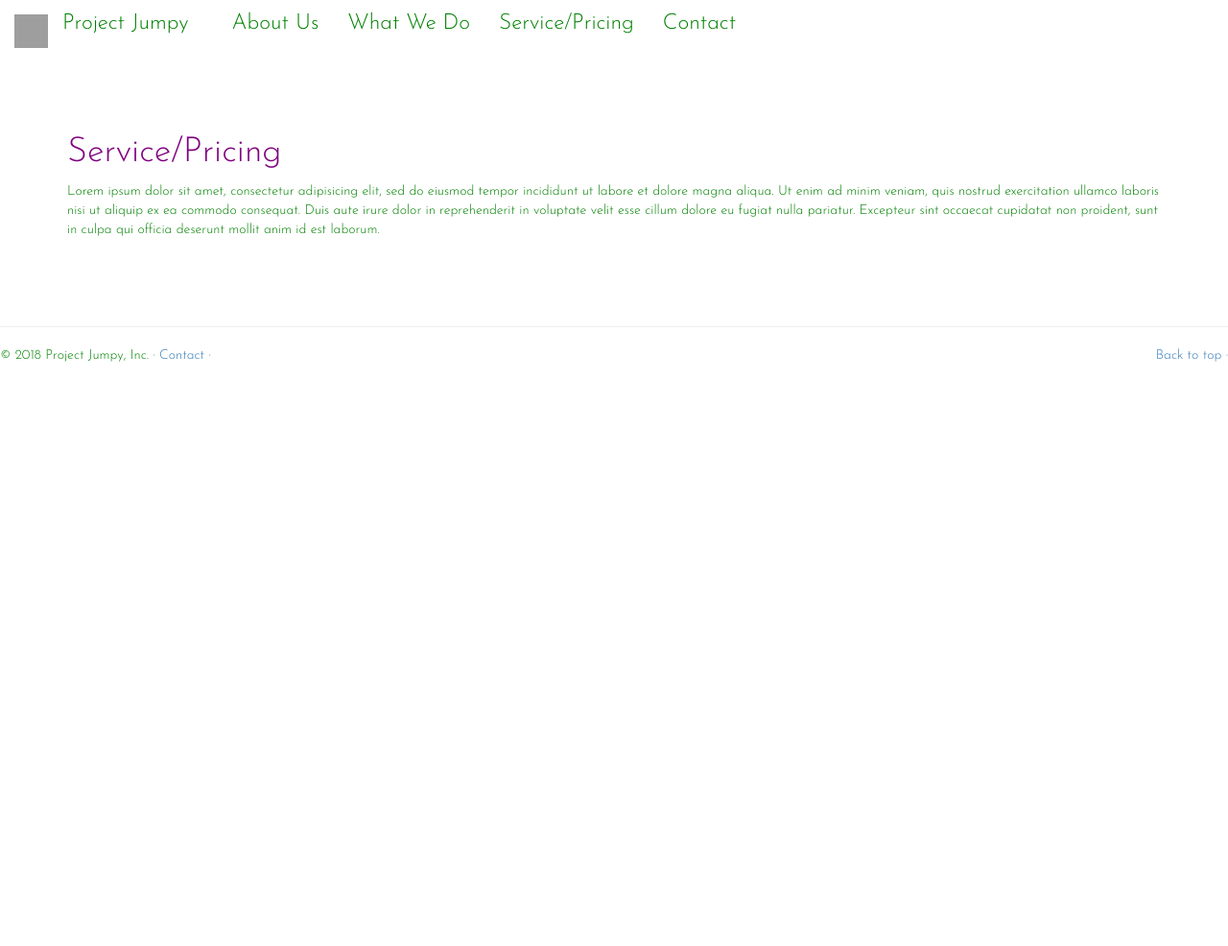
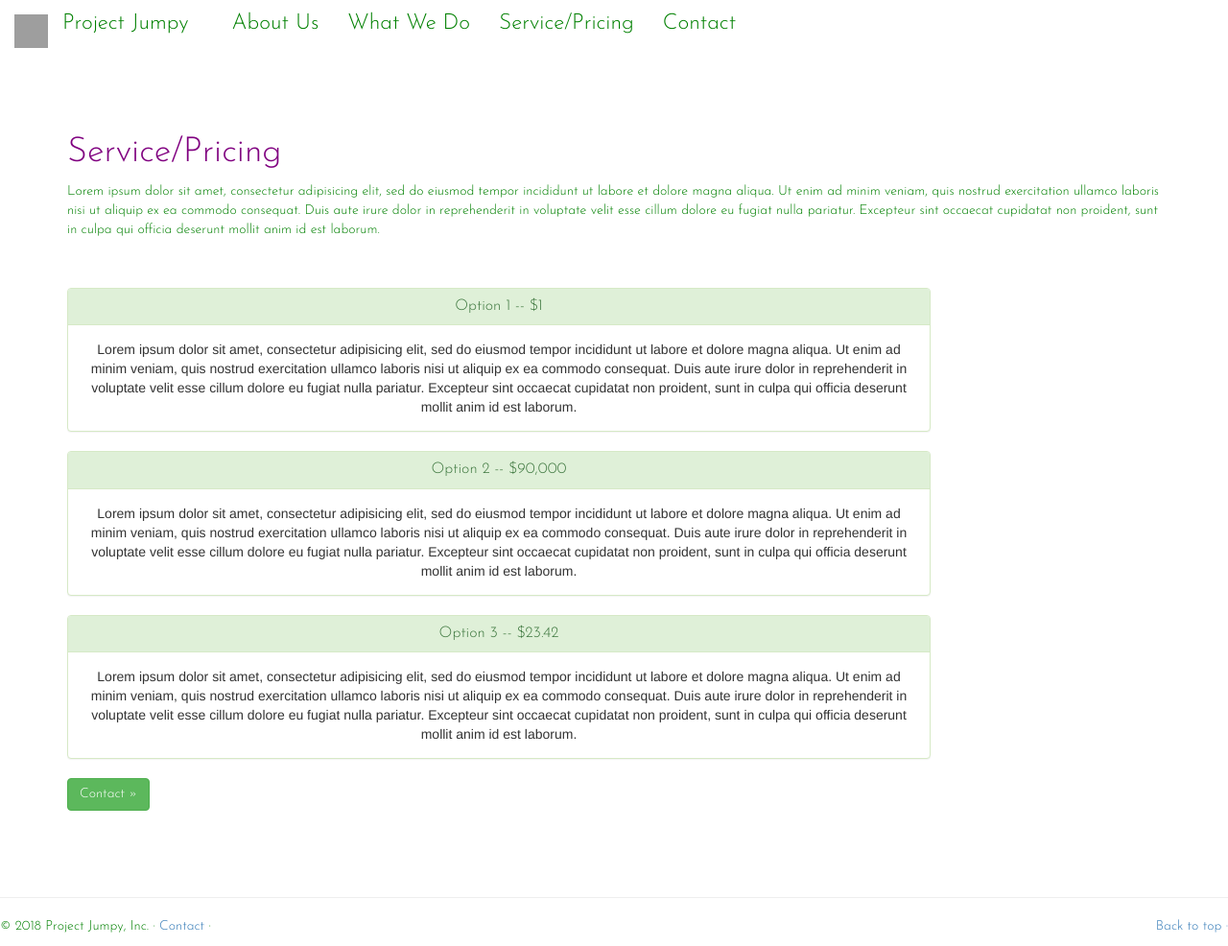
Before and after one commit to jduffymclaughlin/project_jumpy, a Django app: page /basic_app/service_pricing/ in a window 1280 px wide. Shown: the whole page at 96% size. Before the commit the page ends 377 px from the top, so only its background shows below. Run offline with Django 3.2, Linux system fonts and the light colour scheme; some libraries are stand-ins or nearby versions; grey boxes are pictures that could not be loaded.

Commit message:
more styling'

```diff
--- a/basic_app/static/css/custom.css
+++ b/basic_app/static/css/custom.css
@@ -12,6 +12,12 @@ h3{
   font-family: 'Josefin Sans', sans-serif;
 }
 
+#panels{
+  align-content: center;
+  align-self: center;
+  align-items: center;
+  width: 900px;
+}
 
 
 .carousel-caption h1{
--- a/templates/basic_app/other.html
+++ b/templates/basic_app/other.html
@@ -29,7 +29,7 @@
       <textarea class="form-control" rows="5" cols="80"></textarea>
 
       <br><br>
-      <button type="submit" class="btn btn-default">Submit</button>
+      <button type="submit" class="btn btn-success">Submit</button>
 
     </form>
   </div>
--- a/templates/basic_app/service_pricing.html
+++ b/templates/basic_app/service_pricing.html
@@ -6,6 +6,42 @@
       <br><br><br><br><br><br>
       <h1>Service/Pricing</h1>
       <p>Lorem ipsum dolor sit amet, consectetur adipisicing elit, sed do eiusmod tempor incididunt ut labore et dolore magna aliqua. Ut enim ad minim veniam, quis nostrud exercitation ullamco laboris nisi ut aliquip ex ea commodo consequat. Duis aute irure dolor in reprehenderit in voluptate velit esse cillum dolore eu fugiat nulla pariatur. Excepteur sint occaecat cupidatat non proident, sunt in culpa qui officia deserunt mollit anim id est laborum.</p>
+      <br><br>
+
+
+<div id="panels" align="center">
+
+
+    <div class="panel panel-success">
+      <div class="panel-heading">
+        <h3 class="panel-title">Option 1  --              $1</h3>
+      </div>
+      <div class="panel-body">
+        Lorem ipsum dolor sit amet, consectetur adipisicing elit, sed do eiusmod tempor incididunt ut labore et dolore magna aliqua. Ut enim ad minim veniam, quis nostrud exercitation ullamco laboris nisi ut aliquip ex ea commodo consequat. Duis aute irure dolor in reprehenderit in voluptate velit esse cillum dolore eu fugiat nulla pariatur. Excepteur sint occaecat cupidatat non proident, sunt in culpa qui officia deserunt mollit anim id est laborum.
+      </div>
+    </div>
+
+    <div class="panel panel-success">
+      <div class="panel-heading">
+        <h3 class="panel-title">Option 2   --             $90,000</h3>
+      </div>
+      <div class="panel-body">
+        Lorem ipsum dolor sit amet, consectetur adipisicing elit, sed do eiusmod tempor incididunt ut labore et dolore magna aliqua. Ut enim ad minim veniam, quis nostrud exercitation ullamco laboris nisi ut aliquip ex ea commodo consequat. Duis aute irure dolor in reprehenderit in voluptate velit esse cillum dolore eu fugiat nulla pariatur. Excepteur sint occaecat cupidatat non proident, sunt in culpa qui officia deserunt mollit anim id est laborum.
+      </div>
+    </div>
+
+    <div class="panel panel-success">
+      <div class="panel-heading">
+        <h3 class="panel-title">Option 3    --            $23.42</h3>
+      </div>
+      <div class="panel-body">
+        Lorem ipsum dolor sit amet, consectetur adipisicing elit, sed do eiusmod tempor incididunt ut labore et dolore magna aliqua. Ut enim ad minim veniam, quis nostrud exercitation ullamco laboris nisi ut aliquip ex ea commodo consequat. Duis aute irure dolor in reprehenderit in voluptate velit esse cillum dolore eu fugiat nulla pariatur. Excepteur sint occaecat cupidatat non proident, sunt in culpa qui officia deserunt mollit anim id est laborum.
+      </div>
+    </div>
+
+</div>
+
+    <p><a class="btn btn-success" href="{% url 'basic_app:other' %}" role="button">Contact &raquo;</a></p>
 
 
     </div>
```
Also changed, not shown: templates/basic_app/about_us.html (+13 -21 lines), templates/basic_app/index.html (+0 -11 lines), templates/basic_app/what_we_do.html (+35 -0 lines).
